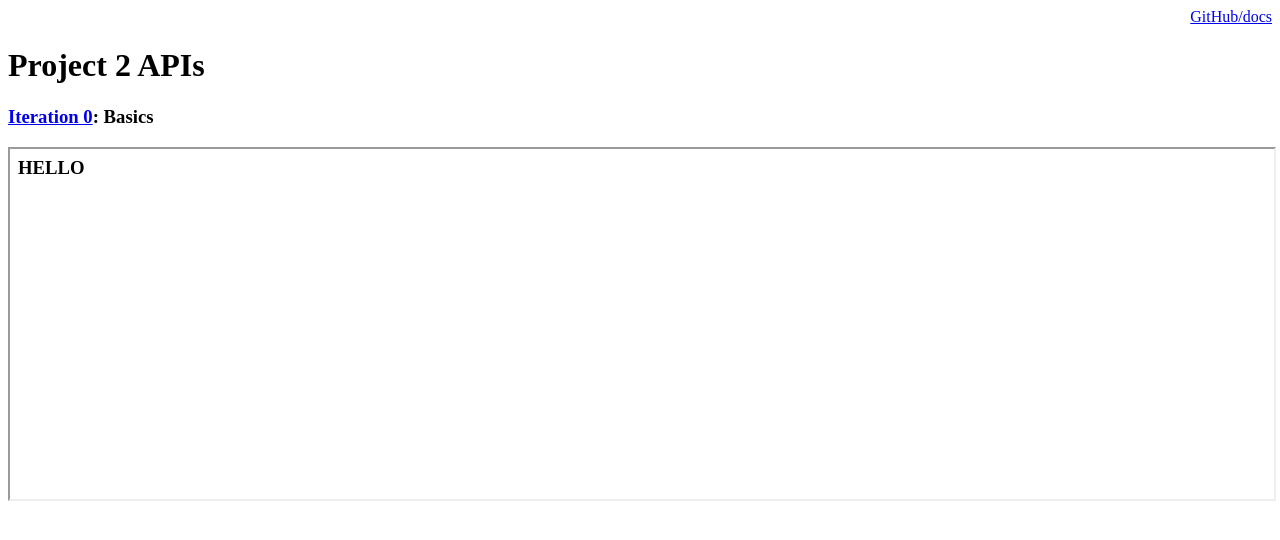
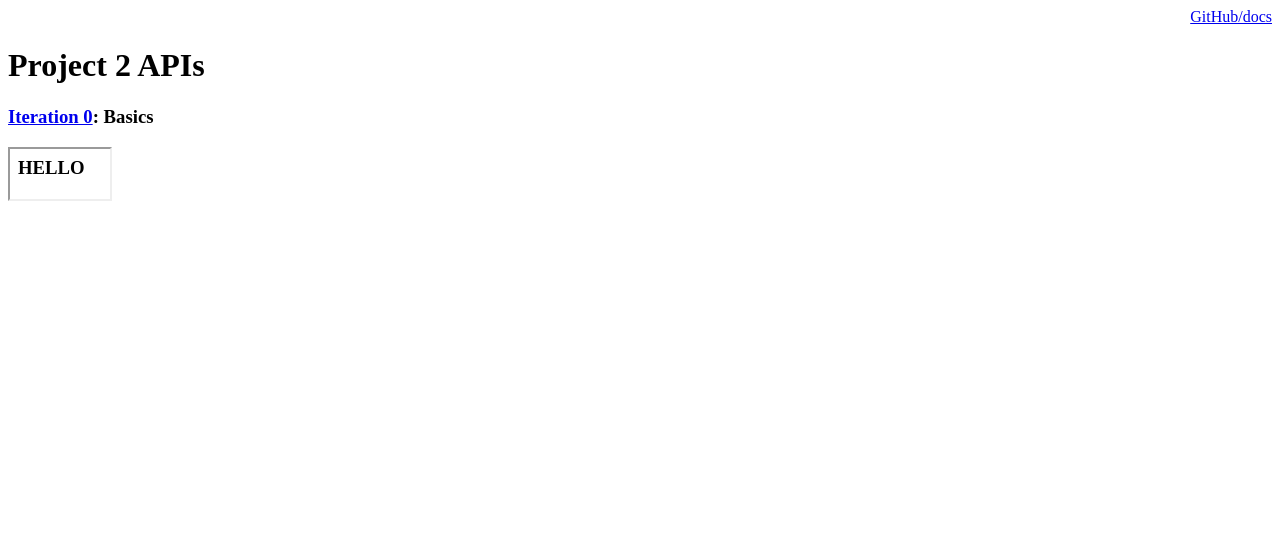
Before and after one commit to samchris221/API-Project-NYT, a plain HTML site: page docs/index.html in a window 1280 px wide. Drawn offline with Linux system fonts and the light colour scheme.

Commit message:
changed size of iteration 0 frame

```diff
--- a/docs/index.html
+++ b/docs/index.html
@@ -5,6 +5,6 @@
 <p style="text-align: right;"><a href="https://github.com/INF1339/API-Project-NYT/tree/master/docs">GitHub/docs</a></p>
 <h1>Project 2 APIs</h1>
   <h3><a href="iteration00.html">Iteration 0</a>: Basics</h3>
-<iframe src="iteration00.html" height="350" width="100%"></iframe>
+<iframe src="iteration00.html" height="50" width="100"></iframe>
 </body>
 </html>
```
